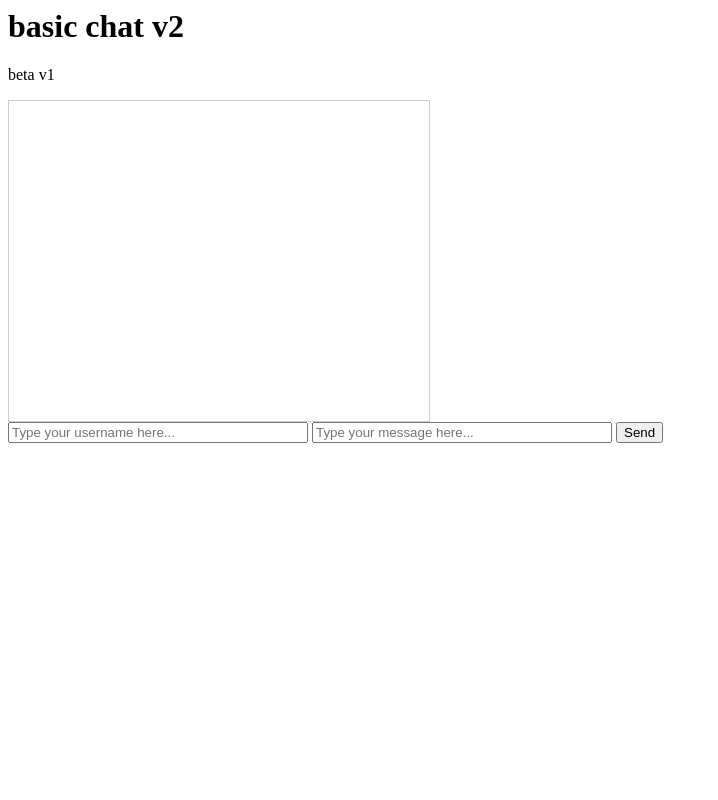
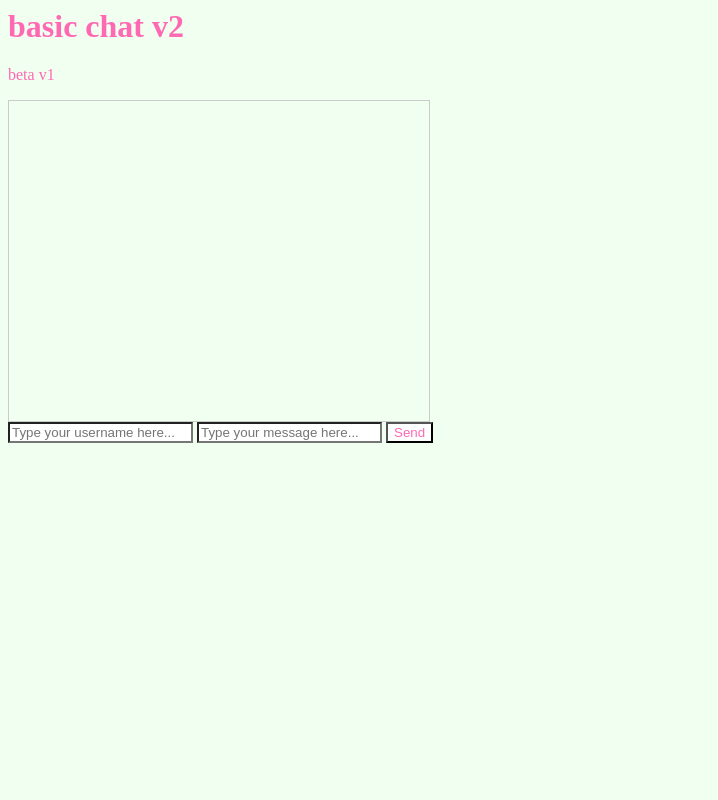
Before and after one commit to benjicurtis/basic-chat, a Flask app: page / in a window 1280 px wide. Shown: the whole page, without its empty margins (0-718 px from the left). Run offline with Flask 3, Linux system fonts and the light colour scheme; data that the repository does not hold is empty.

Commit message:
Enhance chat interface with new styles
Updated styles for the chat interface and improved message display.

```diff
--- a/chat2/templates/index.html
+++ b/chat2/templates/index.html
@@ -1,16 +1,14 @@
 <html>
 <head>
-    <style>
-    </style>
+    <title>Basic Chat v2</title>
 </head>
-<body>
-    <h1>basic chat v2</h1>
-    <title>Basic Chat v2</title>
-    <p>beta v1</p>
-    <div id="chatbox" style="width: 400px; height: 300px; border: 1px solid #ccc; overflow-y: scroll; padding: 10px;"></div>
-    <input type="text" id="usernameInput" autocomplete="off" placeholder="Type your username here..." style="width: 300px;">
-    <input type="text" id="messageInput" autocomplete="off" placeholder="Type your message here..." style="width: 300px;">
-    <button onclick="sendMessage()">Send</button>
+<body style="background-color: honeydew;">
+    <h1 style="color: hotpink">basic chat v2</h1>
+    <p style="color: hotpink">beta v1</p>
+    <div id="chatbox" style="width: 400px; height: 300px; border: 1px solid #ccc; overflow-y: scroll; padding: 10px; color: hotpink;"></div>
+    <input style="background-color: white; color: hotpink;" type="text" id="usernameInput" autocomplete="off" placeholder="Type your username here..." style="width: 300px;">
+    <input style="background-color: white; color: hotpink;" type="text" id="messageInput" autocomplete="off" placeholder="Type your message here..." style="width: 300px;">
+    <button style="background-color: white; color: hotpink;" onclick="sendMessage()">Send</button>
     <script>
         const chatbox = document.getElementById("chatbox");
         function sendMessage() {
@@ -33,7 +31,7 @@
             chatbox.innerHTML = "";
             messages.forEach(msg => {
                 const messageElement = document.createElement("p");
-                messageElement.textContent = `${msg.username}: ${msg.message}`;
+                messageElement.innerHTML = `${msg.username}: ${msg.message}`;
                 chatbox.appendChild(messageElement);
             });
         }
```
